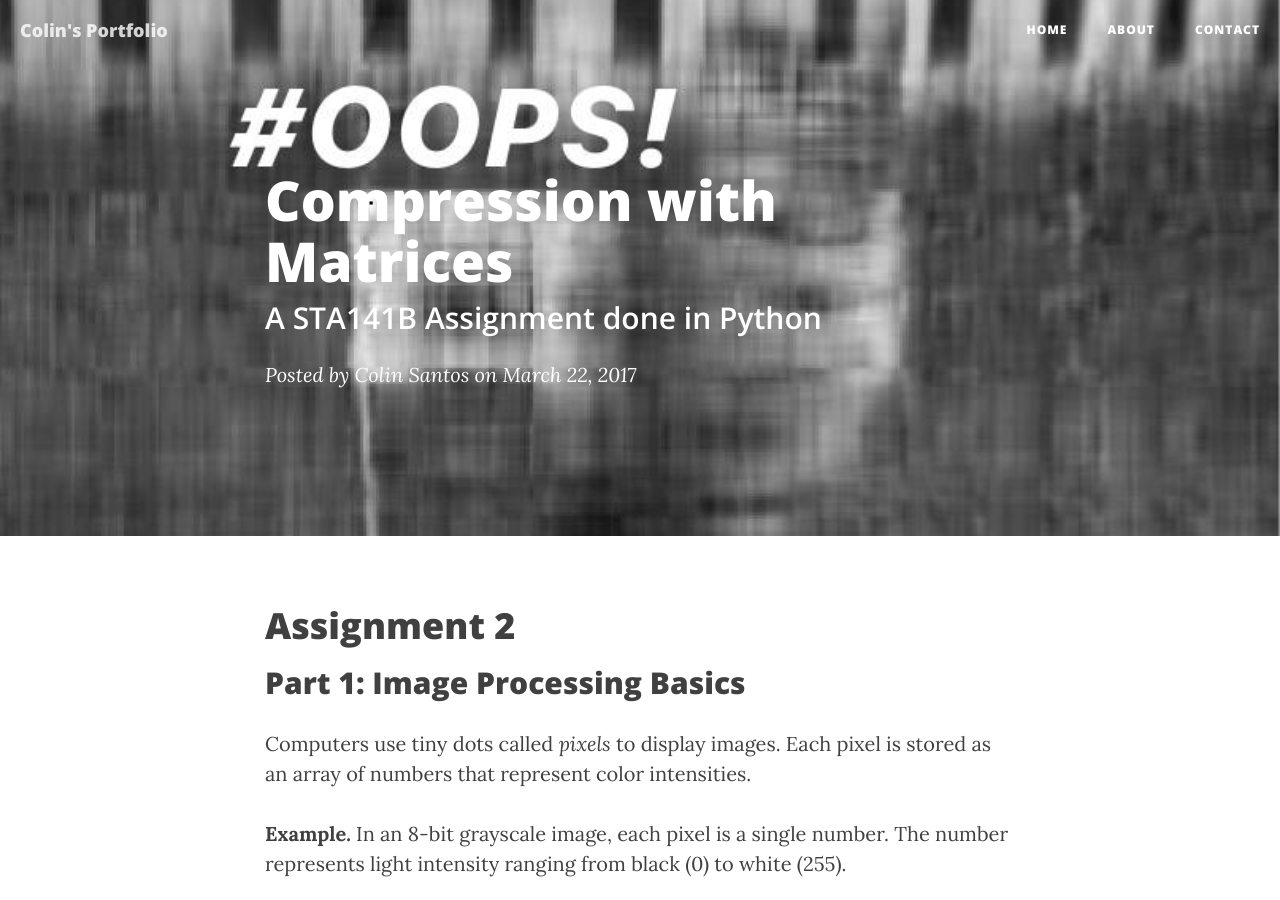
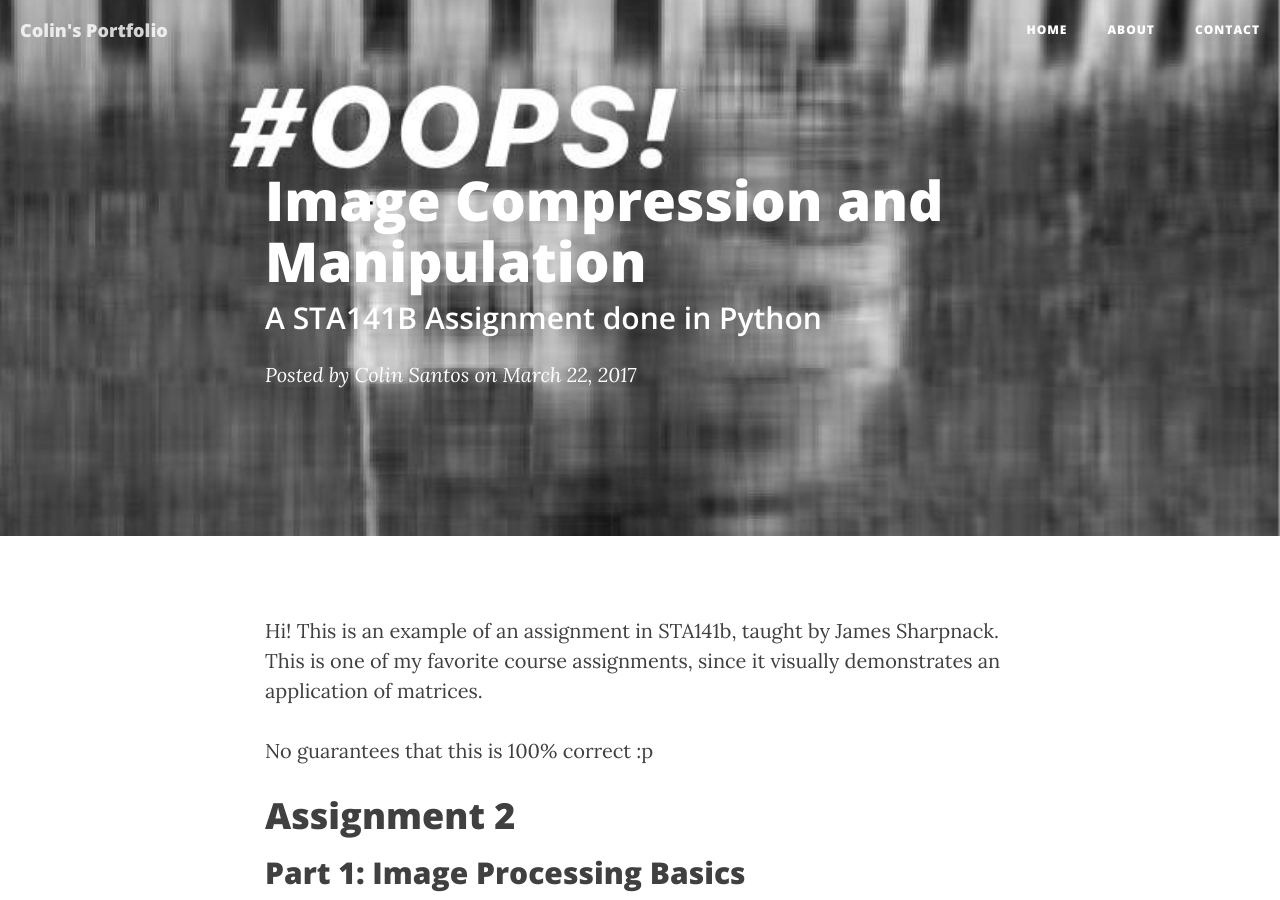
Before and after one commit to sssantos/sssantos.github.io, a Jekyll site: the page built from _posts/2017-03-22-ass2.md, in a window 1280 px wide and 900 px high. Built offline with Jekyll 4.4.1, drawn with Linux system fonts in a browser that asks for light colours; nearby versions of some CDN libraries.

Commit message:
fixing posts

```diff
--- a/_posts/2017-03-22-ass2.md
+++ b/_posts/2017-03-22-ass2.md
@@ -1,11 +1,15 @@
 ---
 layout:     post
-title:      "Compression with Matrices"
+title:      "Image Compression and Manipulation"
 subtitle:   "A STA141B Assignment done in Python"
 date:       2017-03-22 12:00:0
 author:     "Colin Santos"
 header-img: "img/post-bg-02.jpg"
 ---
+
+Hi! This is an example of an assignment in STA141b, taught by James Sharpnack. This is one of my favorite course assignments, since it visually demonstrates an application of matrices.
+
+No guarantees that this is 100% correct :p
 
 # Assignment 2
 
```
Also changed, not shown: 2 other files.
